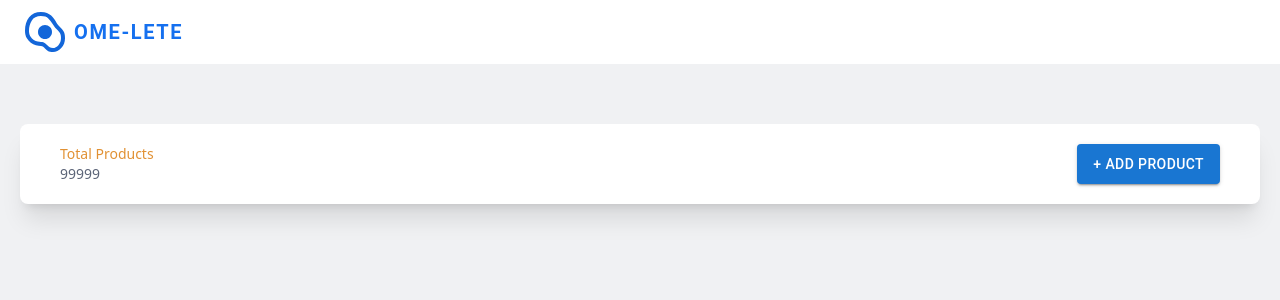
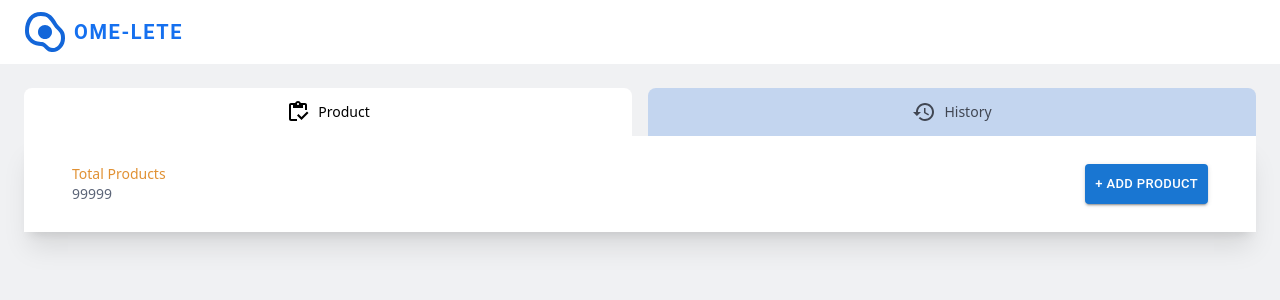
Before and after one commit to ome-let/next-frontend-communication-system, a Next.js app: page / in a window 1280 px wide. Shown: the top 300 px of the page. Built offline with nearby package versions, Linux system fonts and the light colour scheme.

Commit message:
Adding navbar with handler to call product list

```diff
--- a/src/components/NavBar.js
+++ b/src/components/NavBar.js
@@ -1,11 +1,75 @@
-import React from "react";
+import React, { useState } from "react";
 import Button from "@mui/material/Button";
+import InventoryIcon from "@mui/icons-material/InventoryOutlined";
+import HistoryIcon from "@mui/icons-material/History";
 
 function NavBar() {
+  const [activeTab, setActiveTab] = useState("product");
+
+  const handleTabClick = (tab) => {
+    setActiveTab(tab);
+  };
+
   return (
     <div>
-      <div className="p-5">
-        <div className="bg-white p-5 rounded-lg shadow-xl mt-10">
+      <div className="px-4 pt-6">
+        <div className="flex justify-center">
+          <div
+            className={`w-1/2 h-12 rounded-t-lg ${
+              activeTab === "product" ? "bg-white" : "bg-[#1366D933]"
+            } flex items-center justify-center mx-2 cursor-pointer transition-colors duration-300 ${
+              activeTab !== "product" && "hover:bg-[#E5E5E5]"
+            }`}
+            onClick={() => handleTabClick("product")}
+          >
+            <InventoryIcon
+              className={`${
+                activeTab === "product"
+                  ? "text-black font-medium text-sm"
+                  : "text-[#1F222ACC] font-medium text-sm"
+              } mr-2`}
+            />
+            <span
+              className={`${
+                activeTab === "product"
+                  ? "text-black font-medium text-sm"
+                  : "text-[#1F222ACC] font-medium text-sm"
+              } font-medium`}
+            >
+              Product
+            </span>
+          </div>
+          <div
+            className={`w-1/2 h-12 rounded-t-lg ${
+              activeTab === "history" ? "bg-white" : "bg-[#1366D933]"
+            } flex items-center justify-center mx-2 cursor-pointer transition-colors duration-300 ${
+              activeTab !== "history" && "hover:bg-[#E5E5E5]"
+            }`}
+            onClick={() => handleTabClick("history")}
+          >
+            <HistoryIcon
+              className={`${
+                activeTab === "history"
+                  ? "text-black font-medium text-sm"
+                  : "text-[#1F222ACC] font-medium text-sm"
+              } mr-2`}
+            />
+            <span
+              className={`${
+                activeTab === "history"
+                  ? "text-black font-medium text-sm"
+                  : "text-[#1F222ACC] font-medium text-sm"
+              } font-medium`}
+            >
+              History
+            </span>
+          </div>
+        </div>
+      </div>
+
+      {activeTab === "product" && (
+        <div className="px-6">
+          <div className="bg-white p-7 shadow-xl">
             <div className="flex justify-between">
               <div className="w-1/2">
                 <p className="ml-5 font-medium text-sm text-[#E19133]">
@@ -14,13 +78,18 @@ function NavBar() {
                 <p className="ml-5 font-medium text-sm text-[#5D6679]">99999</p>
               </div>
               <div className="mr-5 w-1/2 flex justify-end">
-              <Button variant="contained" className="bg-[#1366D9]">
+                <Button
+                  variant="contained"
+                  size="small"
+                  className="bg-[#1366D9]"
+                >
                   + Add Product
                 </Button>
               </div>
             </div>
           </div>
         </div>
+      )}
     </div>
   );
 }
--- a/src/components/StaticBar.js
+++ b/src/components/StaticBar.js
@@ -5,17 +5,19 @@ import Toolbar from "@mui/material/Toolbar";
 import Typography from "@mui/material/Typography";
 import Container from "@mui/material/Container";
 import Logo from "./Logo";
-import { useMediaQuery, createTheme} from "@mui/material";
+import { useMediaQuery, createTheme } from "@mui/material";
 
 function StaticBar() {
   const theme = createTheme(); // Create a theme object
   const isMobile = useMediaQuery(theme.breakpoints.down("md"));
   return (
-    <AppBar position="static" style={{ background: "#FFFFFF", boxShadow: "none" }}>
+    <AppBar
+      position="static"
+      style={{ background: "#FFFFFF", boxShadow: "none" }}
+    >
       <Container maxWidth="xl">
         <Toolbar disableGutters>
-          {/* <AdbIcon sx={{ display: { xs: "none", md: "flex" }, mr: 1 }}  /> */}
-          {!isMobile && <Logo />}
+          <a href="/">{!isMobile && <Logo />} </a>
           <Typography
             variant="h6"
             noWrap
@@ -25,7 +27,7 @@ function StaticBar() {
               ml: 1,
               display: { xs: "none", md: "flex" },
               fontWeight: 600,
-            //   fontFamily: "Helvetica Neue",
+              //   fontFamily: "Helvetica Neue",
               letterSpacing: ".1rem",
               color: "#1570EF",
               textDecoration: "none",
@@ -35,8 +37,7 @@ function StaticBar() {
           </Typography>
 
           <Box sx={{ flexGrow: 1, display: { xs: "flex", md: "none" } }}></Box>
-          {/* <AdbIcon sx={{ display: { xs: "flex", md: "none" }, mr: 1 }} /> */}
-          {isMobile && <Logo />}
+          <a href="/"> {isMobile && <Logo />} </a>
           <Typography
             variant="h6"
             noWrap
@@ -47,7 +48,7 @@ function StaticBar() {
               display: { xs: "flex", md: "none" },
               flexGrow: 1,
               fontWeight: 600,
-            //   fontFamily: "Helvetica Neue",
+              //   fontFamily: "Helvetica Neue",
               letterSpacing: ".1rem",
               color: "#1570EF",
               textDecoration: "none",
```
Also changed, not shown: src/pages/index.js (+5 -5 lines). Lines whose indentation alone changed are shown as unchanged.
